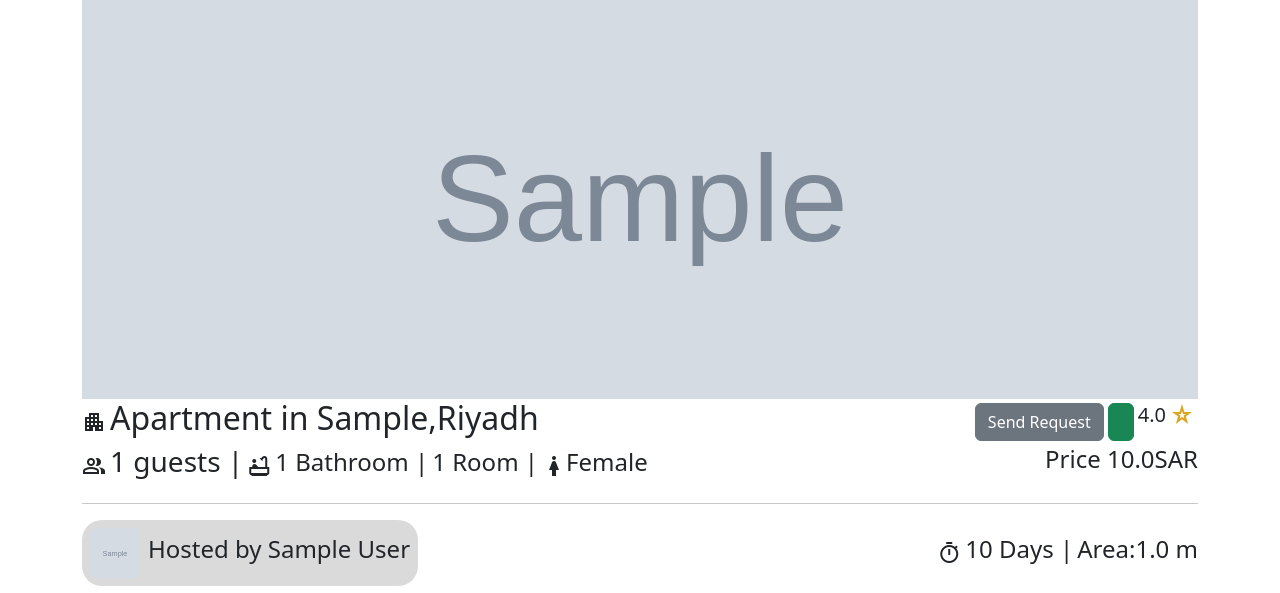
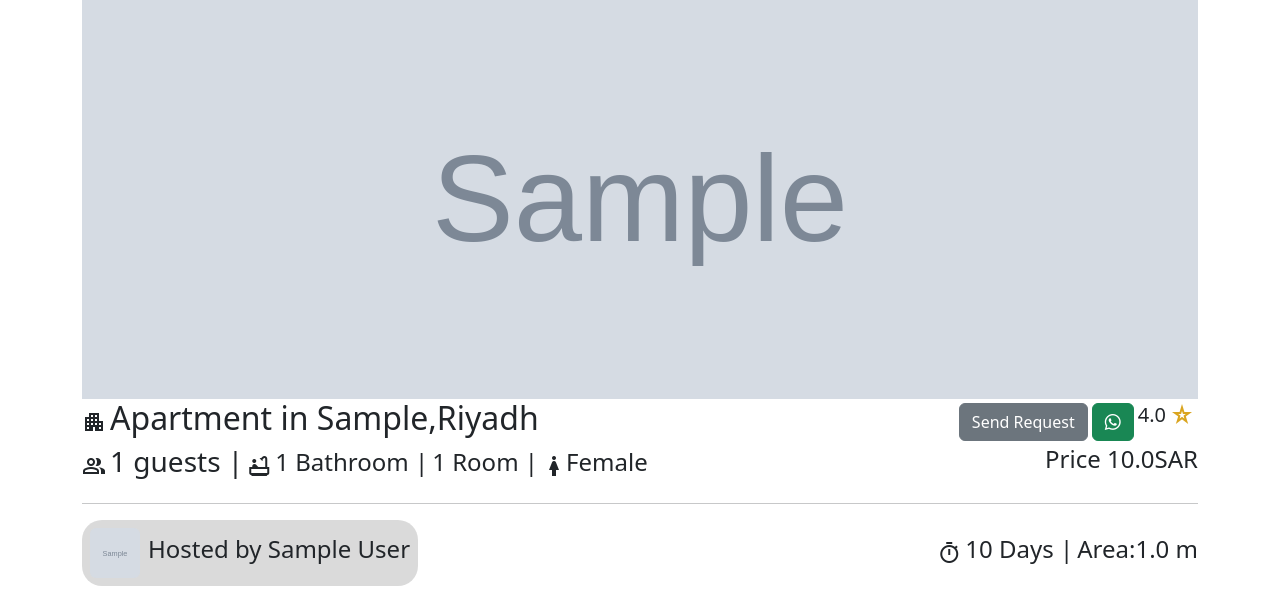
Before and after one commit to Aseelalshammrani/Roommate, a Django app: page /advertisement/details/1/ in a window 1280 px wide. Shown: the part 384-977 px from the top of the page. Run offline with Django 5.2, Linux system fonts and the light colour scheme; tables that the repository leaves empty hold one stand-in row (values such as "Sample post"); grey boxes marked "Sample" are stand-in pictures; some libraries are stand-ins or nearby versions.

Commit message:
fix icon

```diff
--- a/RoommateProject/advertisements/templates/advertisements/advertisement_details.html
+++ b/RoommateProject/advertisements/templates/advertisements/advertisement_details.html
@@ -34,7 +34,6 @@
       {% endif %}
   <h2>{{advertisement.type_of_residential}} in {{advertisement.neighborhood}},{{advertisement.city}}</h2>
   </div>
-
   <div class="d-flex gap-1 p-1">
     {% if request.user == advertisement.user %}
       <div class="btn-group">
--- a/RoommateProject/main/templates/main/base.html
+++ b/RoommateProject/main/templates/main/base.html
@@ -4,6 +4,7 @@
     <meta charset="utf-8">
     <meta name="viewport" content="width=device-width, initial-scale=1">
     <title>{% block title%}{%endblock%}</title>
+    <link rel="stylesheet" href="https://cdn.jsdelivr.net/npm/bootstrap-icons@1.11.2/font/bootstrap-icons.min.css">
     <link rel="stylesheet" href="https://fonts.googleapis.com/css2?family=Material+Symbols+Outlined:opsz,wght,FILL,GRAD@24,400,0,0" />
     <link href="https://cdn.jsdelivr.net/npm/bootstrap@5.3.2/dist/css/bootstrap.min.css" rel="stylesheet" integrity="sha384-T3c6CoIi6uLrA9TneNEoa7RxnatzjcDSCmG1MXxSR1GAsXEV/Dwwykc2MPK8M2HN" crossorigin="anonymous">
     <link rel="stylesheet" href="https://cdnjs.cloudflare.com/ajax/libs/animate.css/4.1.1/animate.min.css"/>
```
